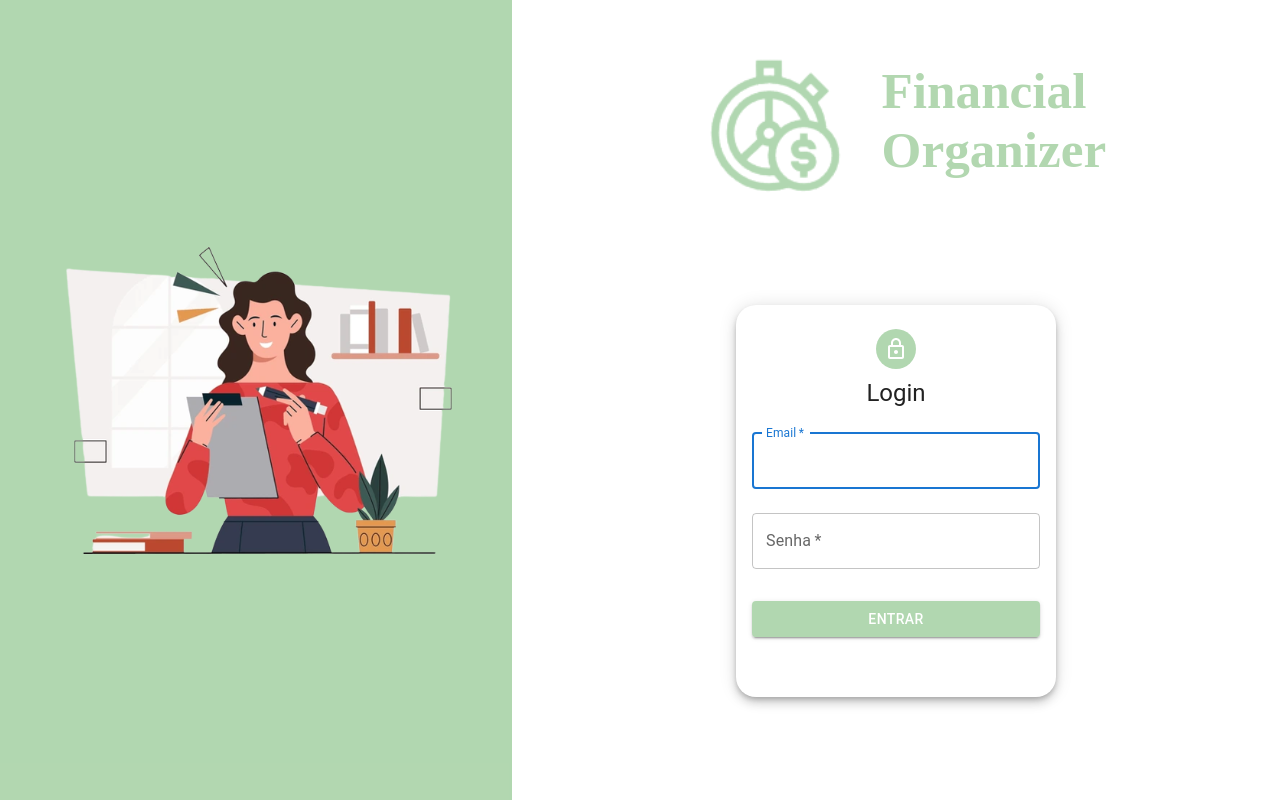
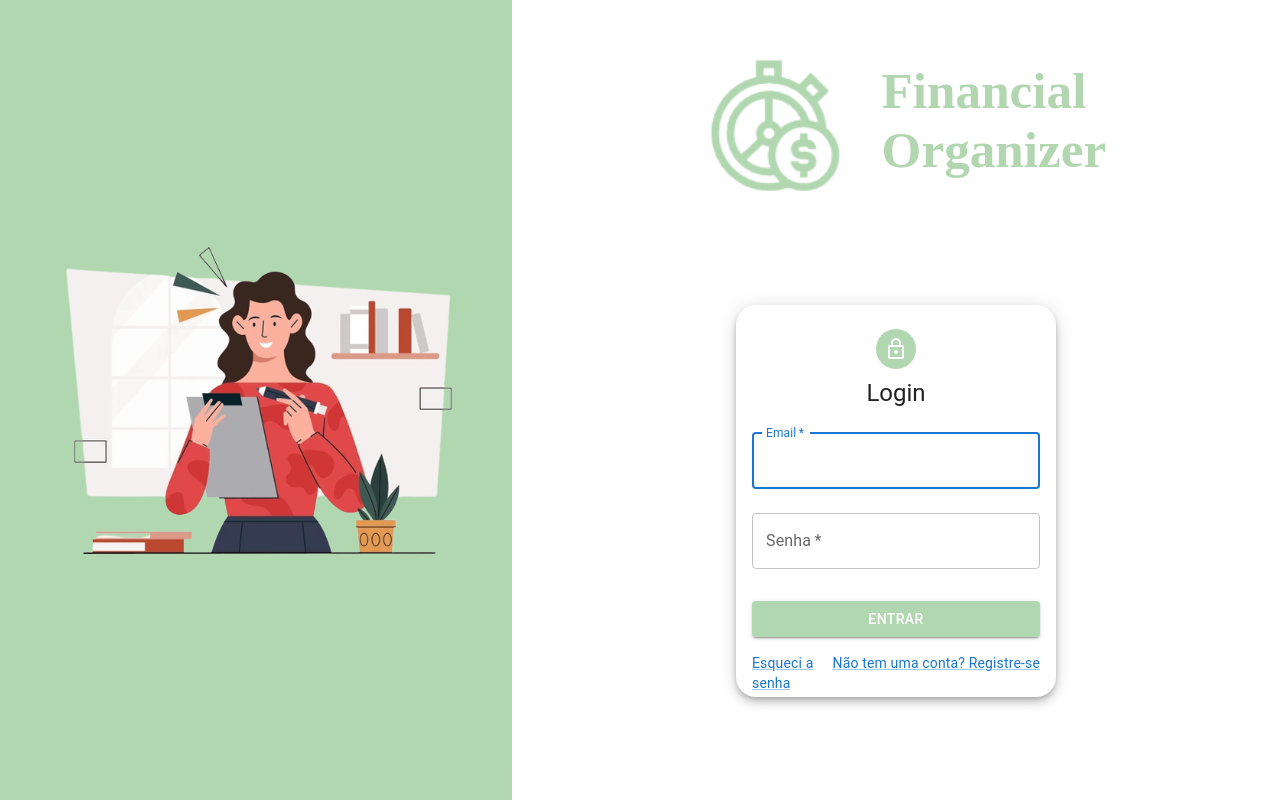
Before and after one commit to caiojlima/front-dev-financial-organizer, a React (Create React App) app: page / in a window 1280 px wide. Built offline with nearby package versions, Linux system fonts and the light colour scheme.

Commit message:
[FEAT]: Register and Forgot-Pass Link

```diff
--- a/src/components/Form.tsx
+++ b/src/components/Form.tsx
@@ -1,4 +1,4 @@
-import { Avatar, Button, Grid, Paper, TextField, Typography } from "@mui/material"
+import { Avatar, Button, Grid, Link, Paper, TextField, Typography } from "@mui/material"
 import { useState } from "react";
 import LockOutlinedIcon from '@mui/icons-material/LockOutlined';
 
@@ -55,6 +55,18 @@ const Form = () => {
             >
               Entrar
             </Button>
+            <Grid container>
+              <Grid item xs>
+                <Link href="/forgot-password" variant="body2">
+                  Esqueci a senha
+                </Link>
+              </Grid>
+              <Grid item>
+                <Link href="/register" variant="body2">
+                  {"Não tem uma conta? Registre-se"}
+                </Link>
+              </Grid>
+            </Grid>
           </form>
         </div>
       </Grid>
```
